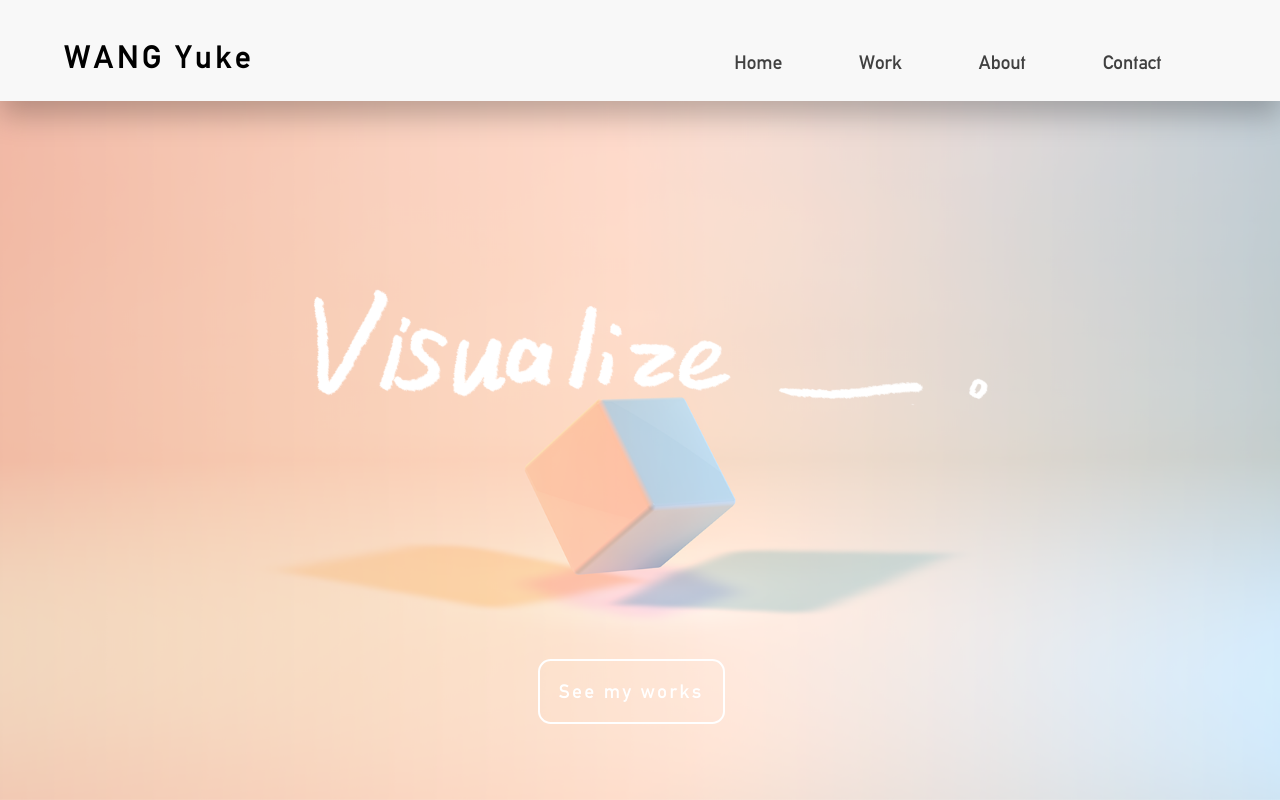
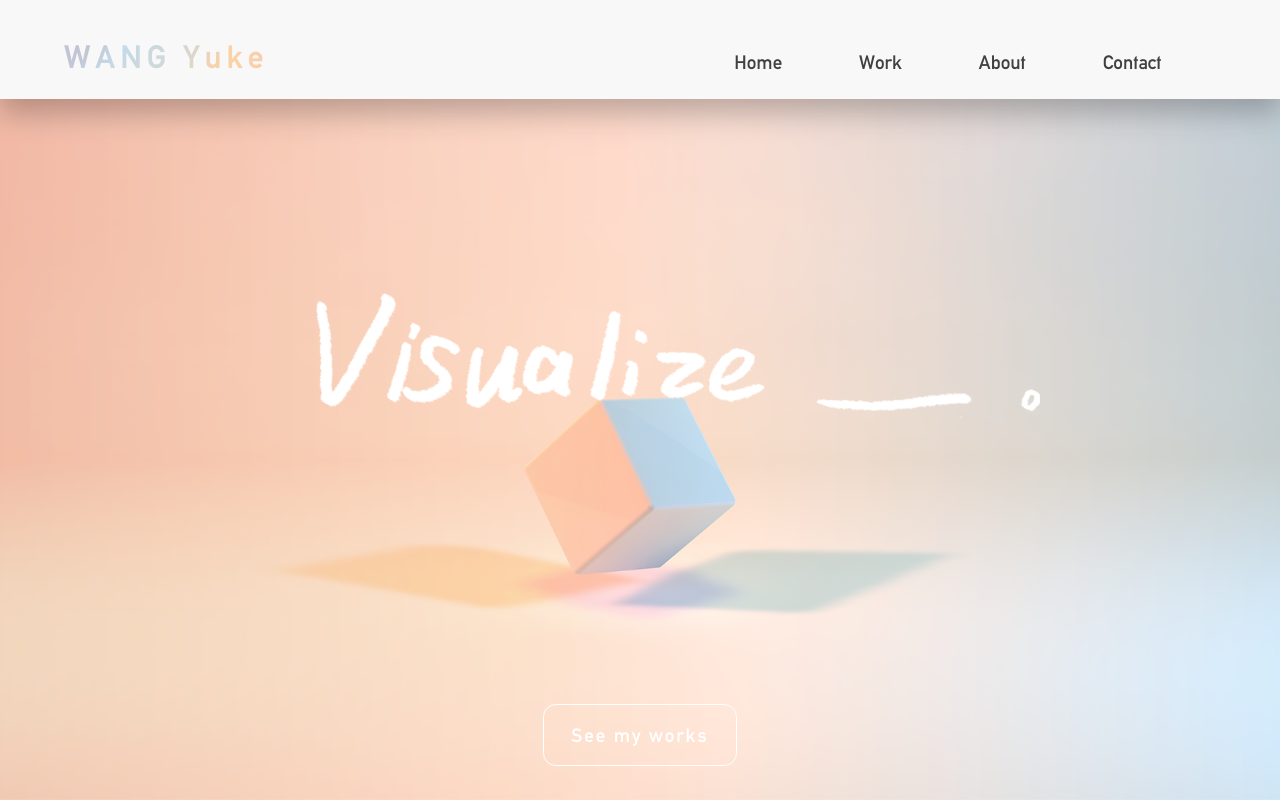
Before and after one commit to yukekeke/yukekeke.github.io, a plain HTML site: page index.html in a window 1280 px wide. Drawn offline with Linux system fonts and the light colour scheme.

Commit message:
Main page on PC almost done

```diff
--- a/index.html
+++ b/index.html
@@ -17,7 +17,7 @@
             <ul class="contents">
                 <!-- Not href to any other pages yet -->
                 <li class="leftmost l"> <p></p> </li>
-                <li class="l1 l"> <a href="#">WANG Yuke</a></li>
+                <li class="l1 l" id="name"> <a href="#">WANG Yuke</a></li>
 
                 <li class="rightmost r"> <p></p> </li>
                 <li class="r4 r"> <a href="#">Contact</a></li>
@@ -29,8 +29,12 @@
 
         <!-- Main Body -->
         <div class="main">
-            <img id="visualize" src="img/visualize_text.png" />
-            <p id="seemore"> <a href="#"> See my works </a> </p>
+            <div class="widebar" id="visualize">
+                <div class="inner-box"></div>
+            </div>
+            <div class="widebar" id="seemore">
+                <div class="inner-box"> <a href="#"> See my works </a> </div>
+            </div>
         </div>
 
         <!-- Footer bar -->
--- a/main.css
+++ b/main.css
@@ -59,17 +59,13 @@ a {
 .top-navbar:hover {
     box-shadow: 0 14px 28px rgba(0,0,0,0.25);
 }
-.top-navbar a:visited {
-    color: black;
-}
+
 /* NOTE: add a:active effects */
 
 .top-navbar .contents {
     display: inline;
 }
 .top-navbar .contents li.l {
-    font-family: "DIN altG", Verdana, sans-serif;
-    letter-spacing: .2em;
     float: left;
 }
 .top-navbar .contents li.r {
@@ -77,14 +73,26 @@ a {
 }
 .top-navbar .contents li a {
     display: block;
-    background-clip: text;
     text-align: center;
 }
-.top-navbar .contents li.l a {
+.top-navbar .contents #name a {
+    font-family: "DIN altG", Verdana, sans-serif;
     font-size: 2em;
-    color: black;
-    margin: 1.2em 0 .8em 2em;
+    letter-spacing: .15em;
+    color: transparent;
+    margin: 1.2em 0 .6em 2em;
     padding: 0;
+    background-image: linear-gradient(rgba(0, 0, 0, .0), rgba(0, 0, 0, 0)), url(img/WangYuke_bg.png);
+    background-clip: text;
+    -webkit-background-clip: text;
+    -moz-background-clip: text;
+}
+/* IE 10&11 doesn't support "background-clip: text:. Use the media query to provide IE-specific CSS */
+@media all and (-ms-high-contrast: none), (-ms-high-contrast: active) {
+    .top-navbar .contents #name a {
+        color: black;
+        background-image: none;
+    }
 }
 .top-navbar .contents li.r a {
     font-size: 1.2em;
@@ -95,45 +103,51 @@ a {
 .top-navbar .contents li.rightmost p {
     padding: 2em 5em 2em 0;
 }
-/*
-.top-navbar .contents li.r1 a:hover {
-    background: #f9ded2;
-}
-.top-navbar .contents li.r2 a:hover {
-    background: #ecdbd4;
-}
-.top-navbar .contents li.r3 a:hover {
-    background: #e0d8d8;
-}
-.top-navbar .contents li.r4 a:hover {
-    background: #d0d4d7;
-}
-*/
 
 /* Main elements */
-.main #visualize {
-    width: 60vw;
+.main .widebar {
+    width: 100%;
+    text-align: center;
+}
+.main .widebar .inner-box {
+    display: inline-block;
+}
+.main .widebar#visualize {
+    height: 6em;
     position: absolute;
-    left: 19vw;
     top: 30vh;
 }
-
-.main #seemore {
-    font-size: 1.5vw;
-    letter-spacing: .2vw;
+.main .widebar#visualize .inner-box {
+    height: 15em;
+    width: 50em;
+    background-image: url(img/visualize_text.png);
+    background-size: cover;
+    background-repeat: no-repeat;
+}
+.main .widebar#seemore {
+    height: 4em;
+    position: absolute;
+    top: 88vh;
+}
+.main .widebar#seemore .inner-box {
+    font-size: 1.2em;
+    letter-spacing: .1em;
     color: white;
-    padding: 1em;
-    border-width: .2vw;
+    width: 10em;
+    padding: 1em 0 1em 0;
+    border-width: .1em;
     border-style: solid;
     border-color: white;
     border-radius: 1vw;
-
-    position: absolute;
-    left: 42vw;
-    top: 80vh;
+    transition: box-shadow 0.8s cubic-bezier(.25,.8,.25,1);
+}
+.main .widebar#seemore .inner-box:hover {
+    box-shadow: .1em .1em .2em rgba(0, 0, 0, .1), inset .1em .1em .2em rgba(0, 0, 0, .1);
+    text-shadow: .1em .1em .2em rgba(0, 0, 0, .2);
 }
 .main #seemore a {
     color: white;
+    transition: text-shadow 0.5s cubic-bezier(.25,.8,.25,1);
 }
 
 
```
Also changed, not shown: img/WangYuke.png (deleted), img/WangYuke_bg.png (added), img/main.png (deleted), 1 other file.
